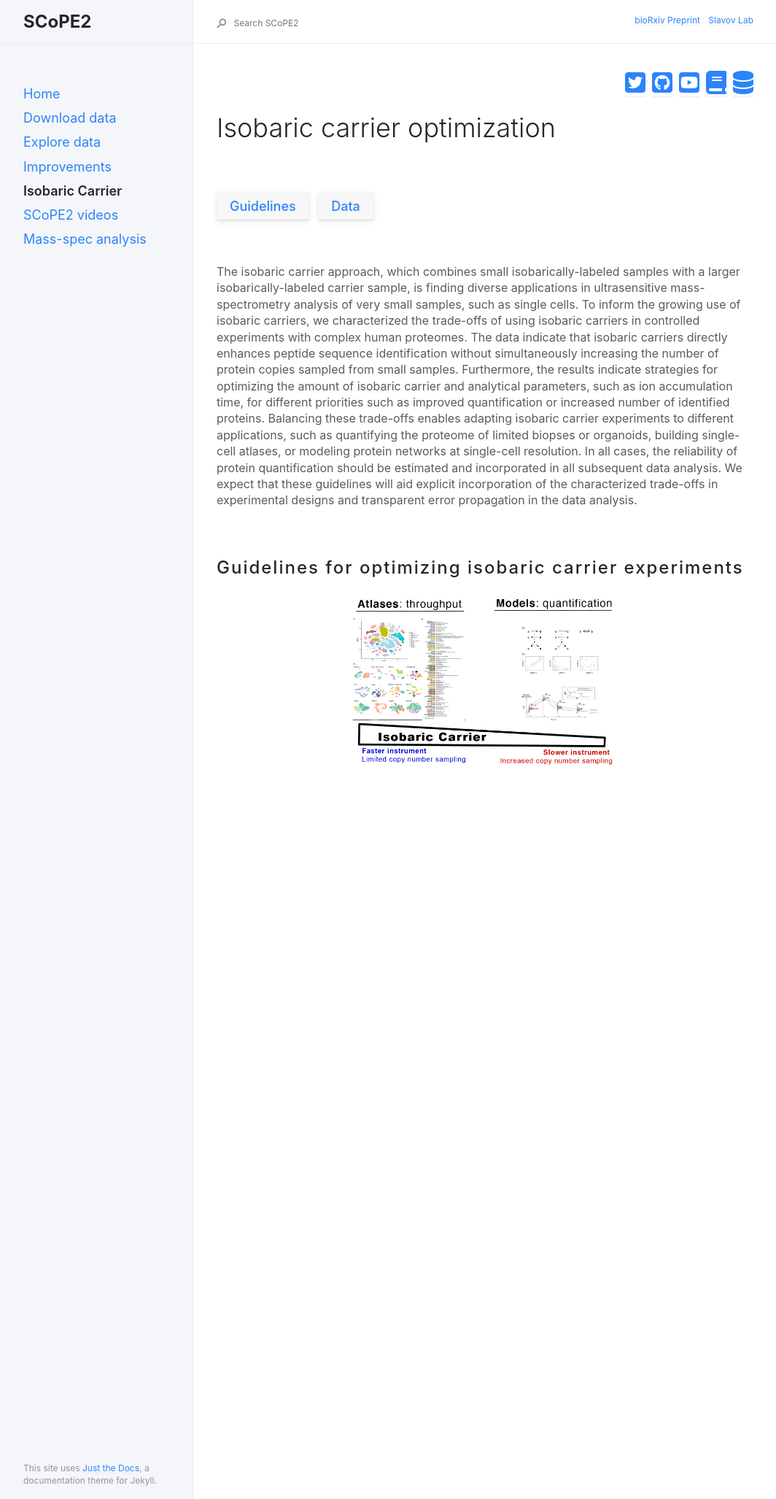
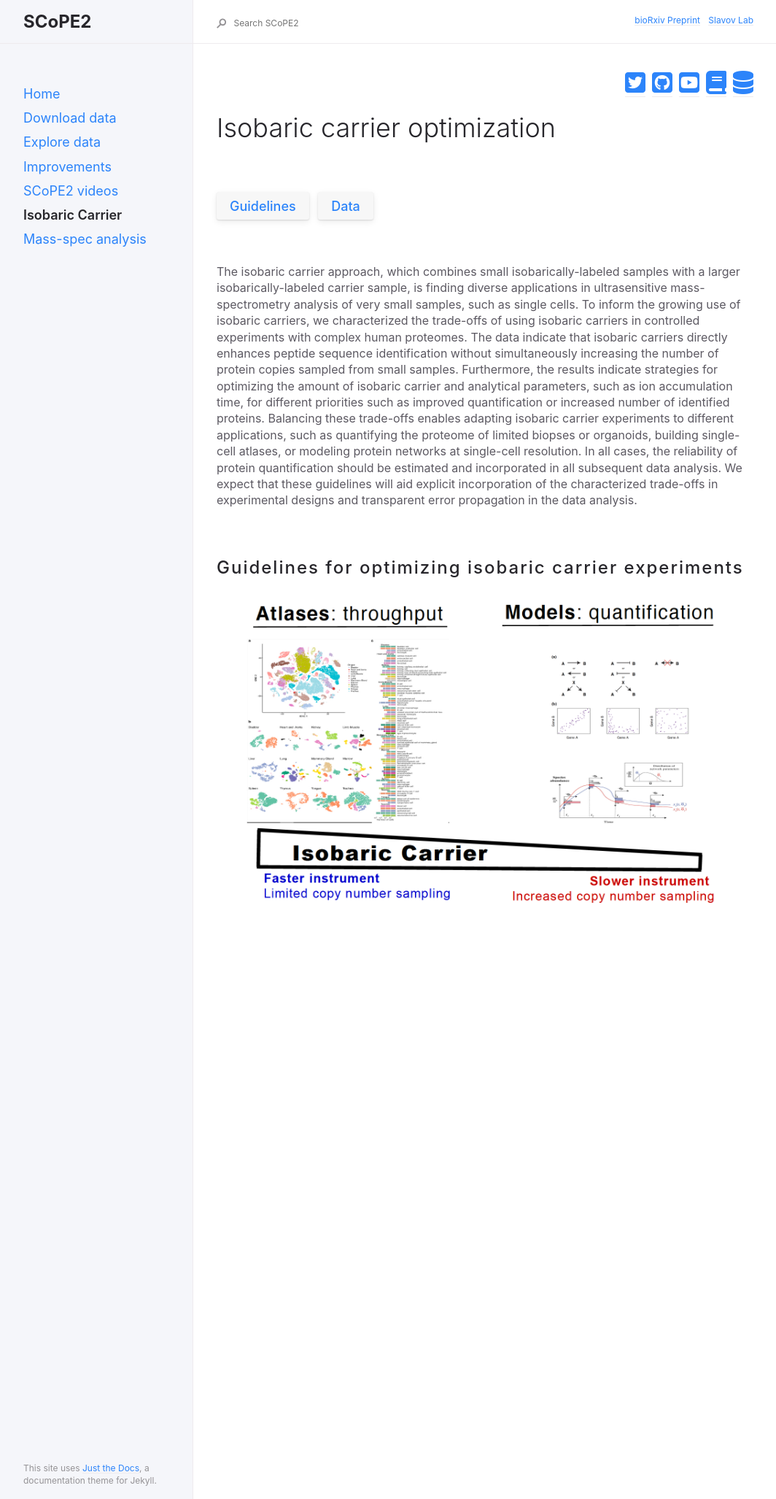
Before and after one commit to SlavovLab/SCoPE2, a Jekyll site: the page built from docs/mass-spec/Isobaric-carrier-optimization.md, in a window 1280 px wide. Shown: the whole page at 73% size, without its empty margins (91-1155 px from the left). Built offline with Jekyll 4.4.1, drawn with Linux system fonts in a browser that asks for light colours; nearby versions of some CDN libraries.

Commit message:
Update Isobaric-carrier-optimization.md

```diff
--- a/docs/mass-spec/Isobaric-carrier-optimization.md
+++ b/docs/mass-spec/Isobaric-carrier-optimization.md
@@ -31,7 +31,7 @@ To increase the throughput and quantitative accuracy of single-cell protein anal
 
 <h2 style="letter-spacing: 2px; font-size: 26px;" id="guidelines" >Guidelines for optimizing isobaric carrier experiments</h2>
 
-![]({{site.baseurl}}Figures/Single-cell_Applications_iCarrier.png){: width="50%" .center-image}
+![]({{site.baseurl}}Figures/Single-cell_Applications_iCarrier.png){: width="90%" .center-image}
 
 
 
```
Also changed, not shown: other parts of docs/mass-spec/Isobaric-carrier-optimization.md (+1 -1 lines).
